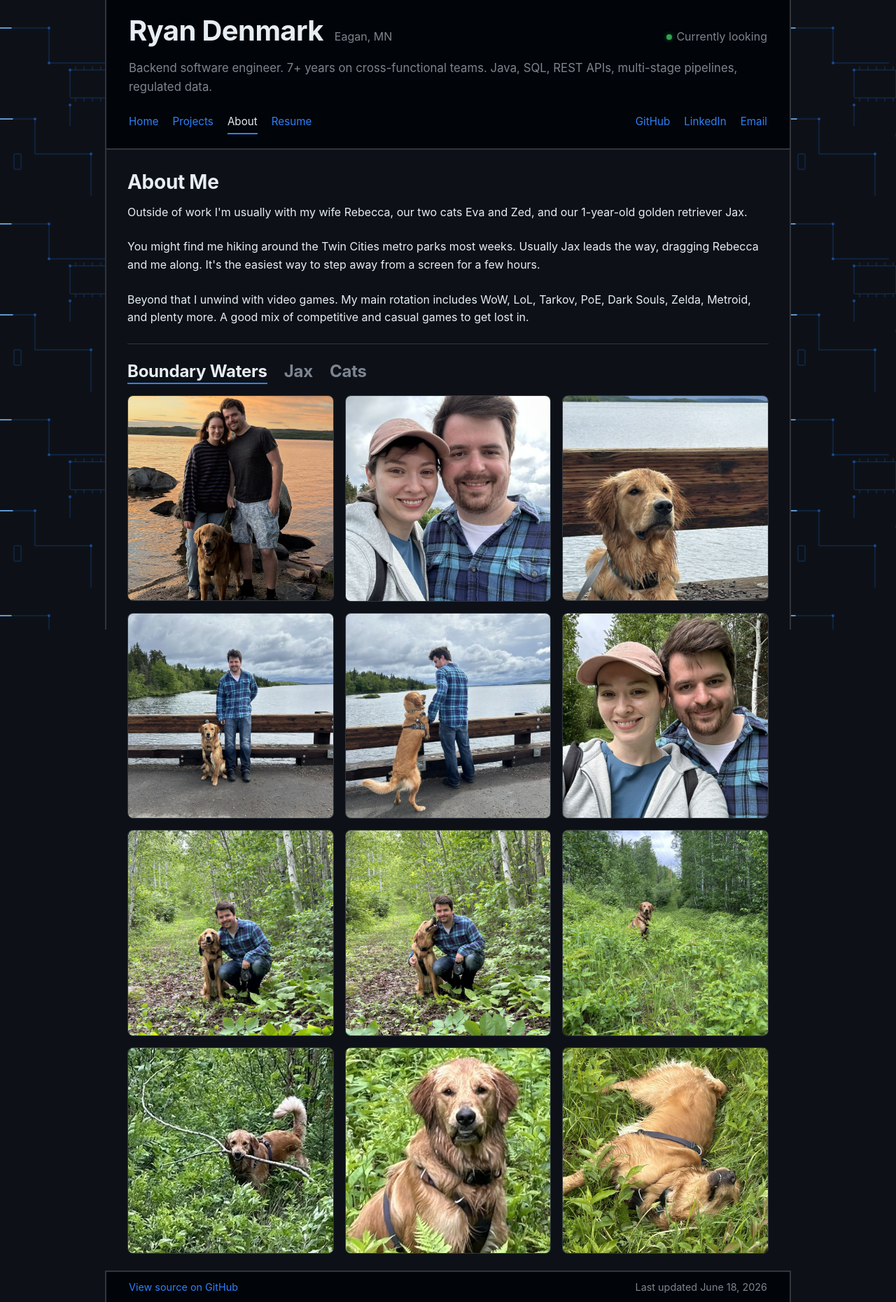
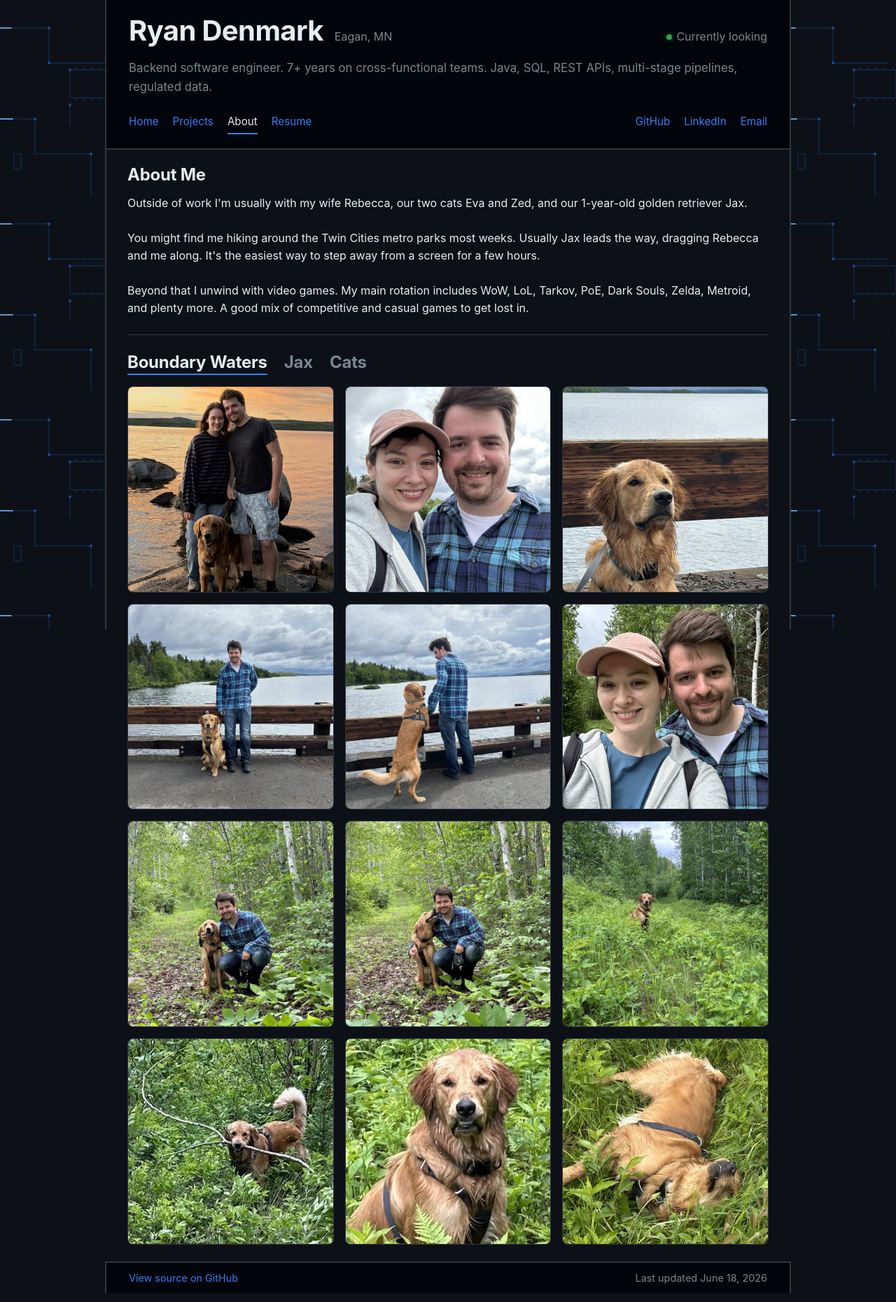
Before and after one commit to rwdenmark/rwdenmark.github.io, a Jekyll site: the page built from about.html, in a window 1280 px wide. Shown: the whole page at 70% size. Built offline with Jekyll 4.4.1, drawn with Linux system fonts in a browser that asks for light colours.

Commit message:
Fixing about page

```diff
--- a/about.html
+++ b/about.html
@@ -7,7 +7,7 @@ description: A little about Ryan Denmark outside of work. Family, hiking, and ga
 og_description: Outside of work. Family, hiking, and gaming.
 ---
 
-<h2 class="page-title">About Me</h2>
+<h2 class="section-title">About Me</h2>
 
 <p>Outside of work I'm usually with my wife Rebecca, our two cats Eva and Zed, and our 1-year-old golden retriever Jax.</p>
 
--- a/assets/style.css
+++ b/assets/style.css
@@ -463,7 +463,7 @@ body[data-page="about"] .gallery-tabs {
 .education-dates { color: var(--muted); font-size: 0.9rem; font-variant-numeric: tabular-nums; }
 
 /* ---------- jax gallery ---------- */
-.page-title { font-size: 1.75rem; font-weight: 700; margin: 0 0 8px; letter-spacing: -0.01em; }
+.page-title { font-size: 1.75rem; font-weight: 700; line-height: 1; margin: 0 0 8px; letter-spacing: -0.01em; }
 .page-subtitle { color: var(--muted); margin: 0 0 32px; }
 .gallery { display: grid; grid-template-columns: repeat(auto-fill, minmax(220px, 1fr)); gap: 16px; }
 .gallery[hidden] { display: none; }  /* honor the hidden attr; .gallery display:grid would otherwise override it */
--- a/projects.html
+++ b/projects.html
@@ -77,7 +77,7 @@ og_description: Personal projects in Java and Spring Boot — REST APIs, OAuth i
           <span>JUnit</span>
         </div>
       </div>
-      <p>Reusable Spring Boot backend template. REST endpoints, PostgreSQL in docker-compose, and JUnit integration tests.</p>
+      <p>Reusable Spring Boot backend template. REST endpoints, PostgreSQL in Docker, and JUnit integration tests.</p>
     </div>
     <div class="script-actions">
       <a href="https://github.com/rwdenmark/spring-boot-starter" rel="noopener noreferrer" target="_blank">View on GitHub</a>
```
